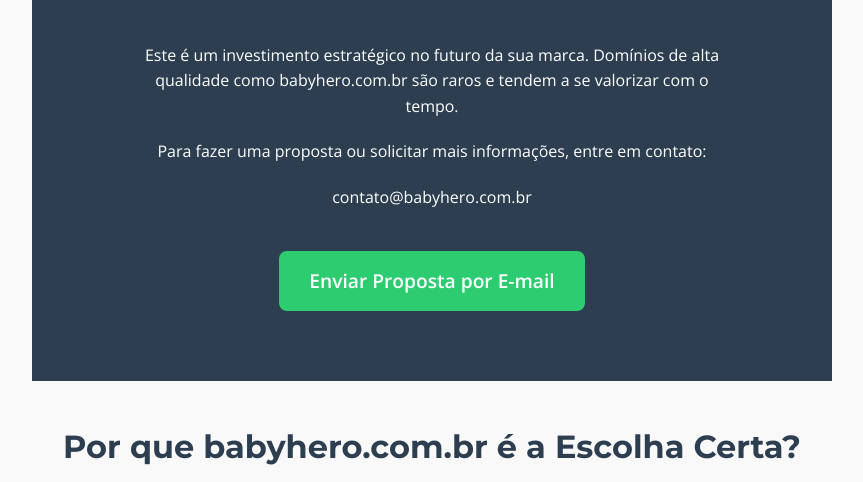
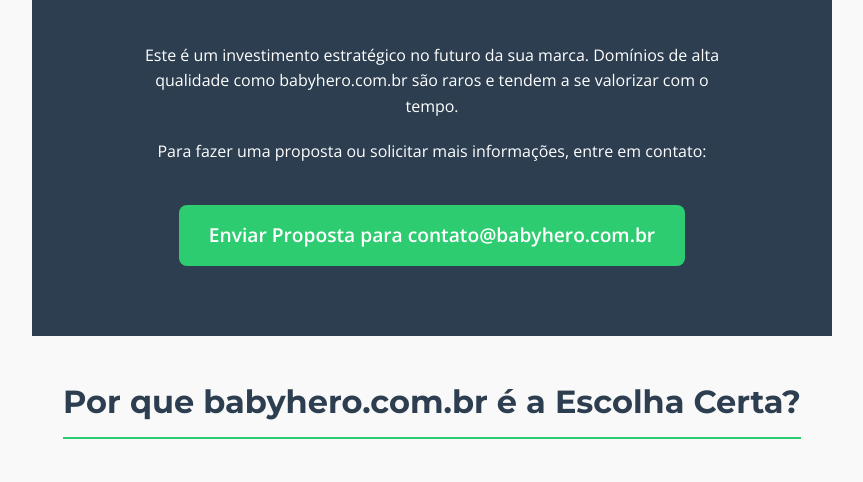
Before and after one commit to mgunnar/bhsell, a plain HTML site: page index.html in a window 1280 px wide. Shown: the part 582-1064 px from the top of the page, without its empty margins (208-1071 px from the left). Drawn offline with nearby package versions, Linux system fonts and the light colour scheme.

Commit message:
Update index.html

```diff
--- a/index.html
+++ b/index.html
@@ -155,8 +155,7 @@
             <h2>Faça sua Oferta e Garanta este Domínio</h2>
             <p>Este é um investimento estratégico no futuro da sua marca. Domínios de alta qualidade como babyhero.com.br são raros e tendem a se valorizar com o tempo.</p>
             <p>Para fazer uma proposta ou solicitar mais informações, entre em contato:</p>
-            <p>contato@babyhero.com.br</p>
-            <a href="mailto:contato@babyhero.com.br?subject=Proposta para o domínio babyhero.com.br" class="cta-button">Enviar Proposta por E-mail</a>
+            <a href="mailto:contato@babyhero.com.br?subject=Proposta para o domínio babyhero.com.br" class="cta-button">Enviar Proposta para contato@babyhero.com.br</a>
         </div>
     </div>
         <section id="porque">
```
